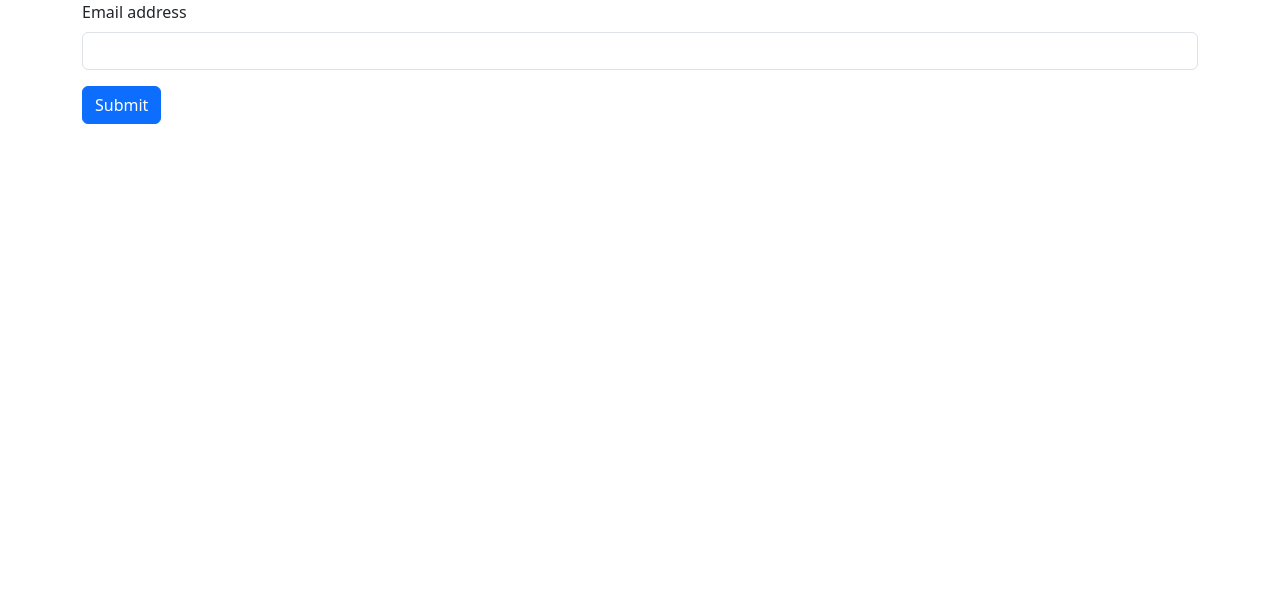
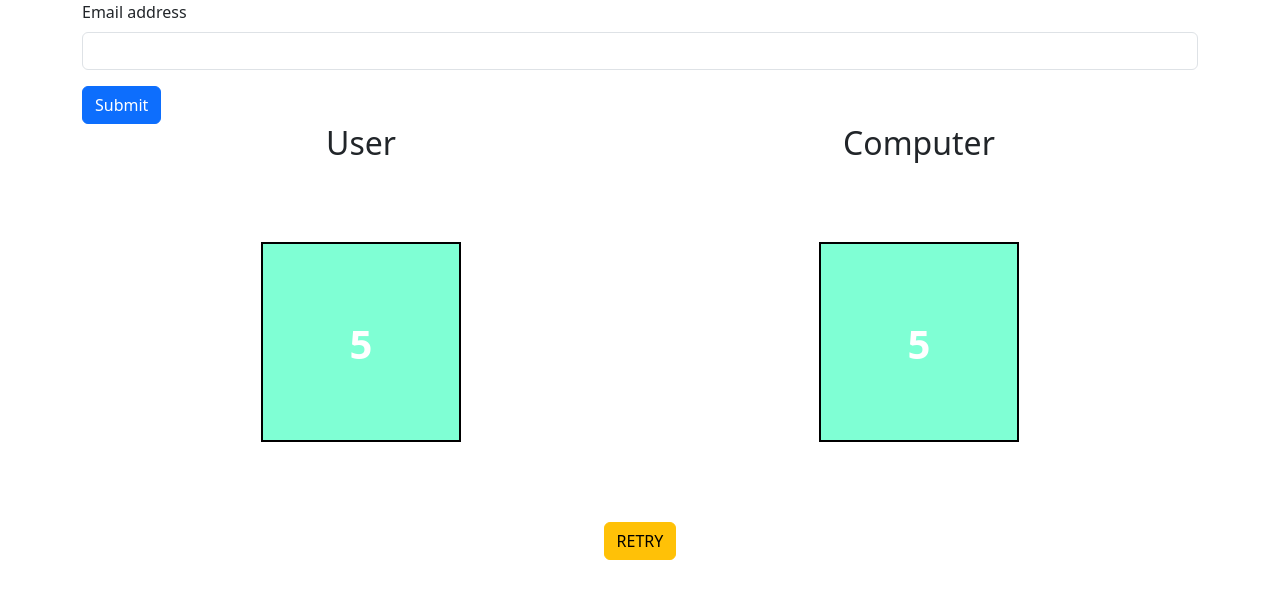
Before and after one commit to MatteoTuveri/js-mail-dadi, a plain HTML site: page index.html in a window 1280 px wide. Drawn offline with nearby package versions, Linux system fonts and the light colour scheme.

Commit message:
Add dices graphics

```diff
--- a/CSS/style.css
+++ b/CSS/style.css
@@ -0,0 +1,91 @@
+.scene {
+    width: 200px;
+    height: 200px;
+    perspective: 600px;
+}
+
+.cube {
+    width: 200px;
+    height: 200px;
+    position: relative;
+    transform-style: preserve-3d;
+    transform: translateZ(-100px);
+    transition: 1s;
+}
+
+.scene--cube {
+    width: 200px;
+    height: 200px;
+    margin: 80px 0;
+    perspective: 500px;
+}
+
+.cube--rotate {
+    transition: transform 1s;
+}
+
+.cube.show-front {
+    transform: translateZ(-100px) rotateY(0deg);
+}
+
+.cube.show-right {
+    transform: translateZ(-100px) rotateY(-90deg);
+}
+
+.cube.show-back {
+    transform: translateZ(-100px) rotateY(-180deg);
+}
+
+.cube.show-left {
+    transform: translateZ(-100px) rotateY(90deg);
+}
+
+.cube.show-top {
+    transform: translateZ(-100px) rotateX(-90deg);
+}
+
+.cube.show-bottom {
+    transform: translateZ(-100px) rotateX(90deg);
+}
+
+.cube__face {
+    position: absolute;
+    width: 200px;
+    height: 200px;
+    border: 2px solid black;
+    line-height: 200px;
+    font-size: 40px;
+    font-weight: bold;
+    color: white;
+    text-align: center;
+}
+
+.cube__face--front {
+    transform: rotateY(0deg) translateZ(100px);
+    background: aquamarine;
+}
+
+.cube__face--back {
+    transform: rotateY(180deg) translateZ(100px);
+    background: aquamarine;
+}
+
+.cube__face--right {
+    transform: rotateY(90deg) translateZ(100px);
+    background: aquamarine;
+}
+
+.cube__face--left {
+    transform: rotateY(-90deg) translateZ(100px);
+    background: aquamarine;
+}
+
+.cube__face--top {
+    transform: rotateX(90deg) translateZ(100px);
+    background: aquamarine;
+}
+
+.cube__face--bottom {
+    transform: rotateX(-90deg) translateZ(100px);
+    background: aquamarine;
+}
--- a/JS/script.js
+++ b/JS/script.js
@@ -26,6 +26,7 @@ submit.addEventListener('click',
 
         for (let i = 0; i <= (mailList.length - 1); i++) {
             let listedMail = mailList[i];
+
             if (mail === listedMail) {
                 validMail = true;
             }
--- a/index.html
+++ b/index.html
@@ -20,7 +20,38 @@
             </div>
             <button type="button" class="btn btn-primary">Submit</button>
         </form>
+        <div class="d-flex flex-column align-items-center">
+            <div class="d-flex justify-content-around w-100">
+                <div class="text-center">
+                    <h2>User</h2>
+                    <div class="scene scene--cube">
+                        <div id="user" class="cube cube--rotate show-top">
+                            <div class="cube__face cube__face--front">1</div>
+                            <div class="cube__face cube__face--back">2</div>
+                            <div class="cube__face cube__face--right">3</div>
+                            <div class="cube__face cube__face--left">4</div>
+                            <div class="cube__face cube__face--top">5</div>
+                            <div class="cube__face cube__face--bottom">6</div>
+                        </div>
+                    </div>
+                </div>
+                <div class="text-center">
+                    <h2>Computer</h2>
+                    <div class="scene scene--cube">
+                        <div class="cube cube--rotate show-top">
+                            <div class="cube__face cube__face--front">1</div>
+                            <div class="cube__face cube__face--back">2</div>
+                            <div class="cube__face cube__face--right">3</div>
+                            <div class="cube__face cube__face--left">4</div>
+                            <div class="cube__face cube__face--top">5</div>
+                            <div class="cube__face cube__face--bottom">6</div>
+                        </div>
+                    </div>
+                </div>
 
+            </div>
+            <button type="button" class="btn btn-warning text-uppercase">retry</button>
+        </div>
     </div>
 
     <script src="JS/script.js"></script>
```
